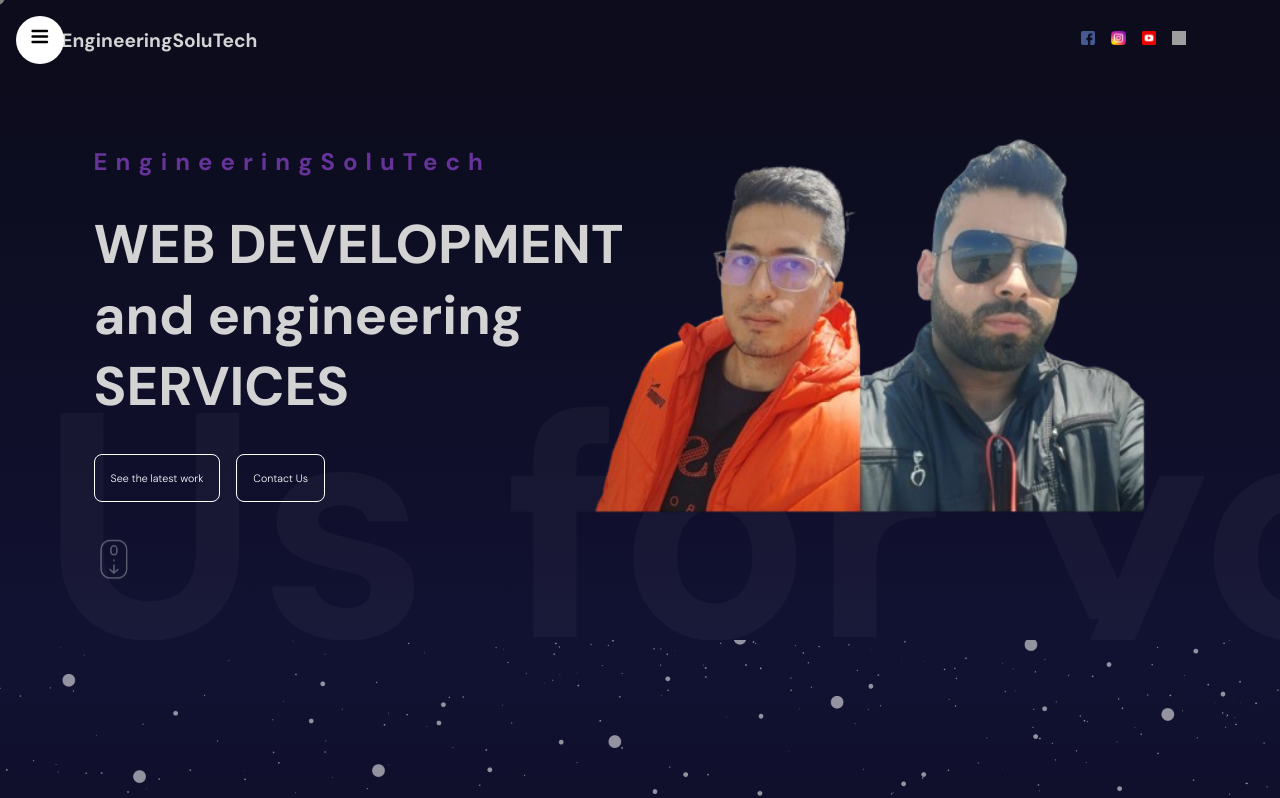
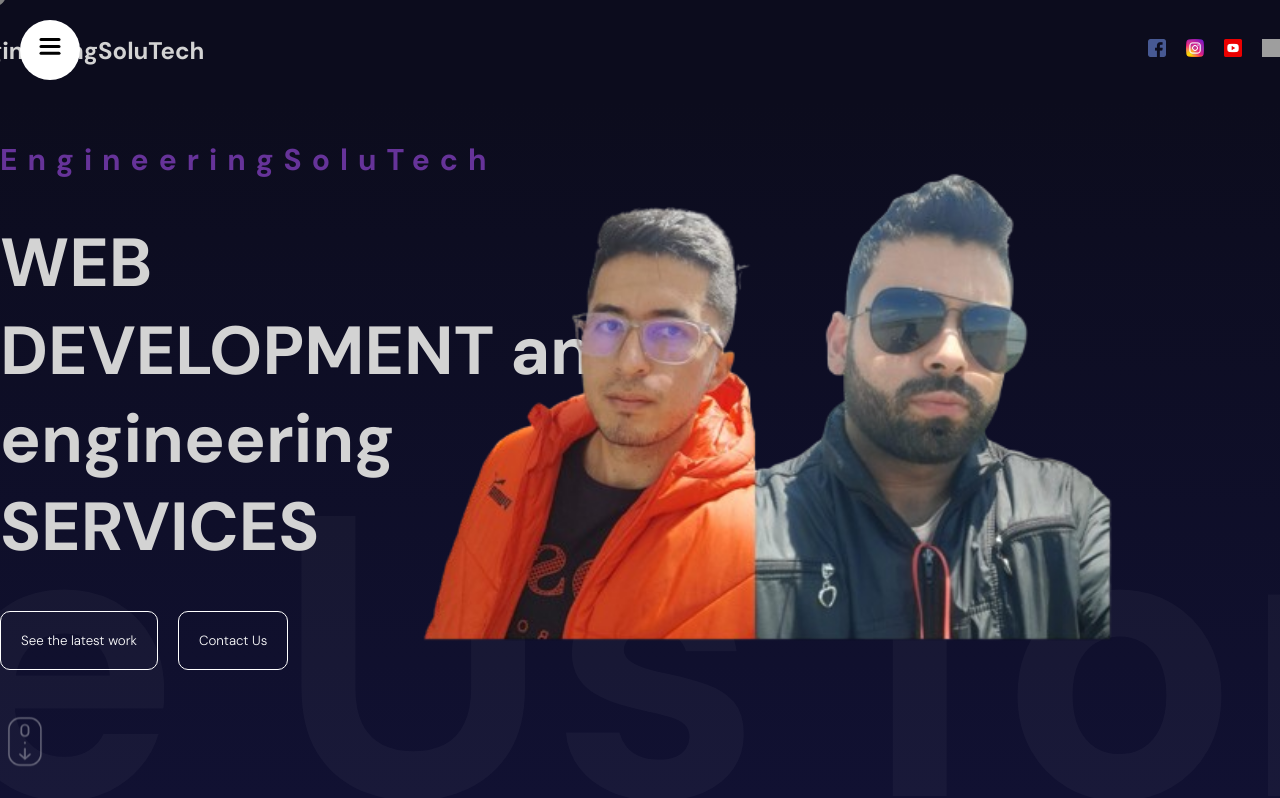
Before and after one commit to EngineeringSoluTech/OurHomePage, a React (Vite) app: page / in a window 1280 px wide. Shown: the top 798 px of the page. Built offline with nearby package versions, Linux system fonts and the light colour scheme; grey boxes are pictures that could not be loaded.

Commit message:
clear zoom

```diff
--- a/src/app.scss
+++ b/src/app.scss
@@ -12,8 +12,6 @@
 }
 
 body{
-    zoom: 80%;
-    transform: scale(1.0);
     background-color: #0c0c1d;
     color: lightgray;
 }
```
